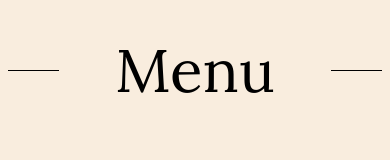
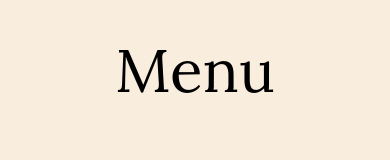
Before and after one commit to maia-ab/cafe-gmmp, a Next.js app: page / in a window 390 px wide. Shown: the part 416-576 px from the top of the page. Built offline with nearby package versions, Linux system fonts and the light colour scheme.

Commit message:
titulo responsive

```diff
--- a/src/app/components/titulo.jsx
+++ b/src/app/components/titulo.jsx
@@ -4,9 +4,9 @@ function Titulo({ texto, estilo, color }) {
   return (
     <>
       <div className="flex justify-center items-center my-14">
-        <hr className={`${estilo}`} />
+        <hr className={`${estilo} hidden md:block`} />
         <h3 className={`text-${color} text-6xl mx-12`}>{texto}</h3>
-        <hr className={`${estilo}`} />
+        <hr className={`${estilo} hidden md:block`} />
       </div>
     </>
   );
```
